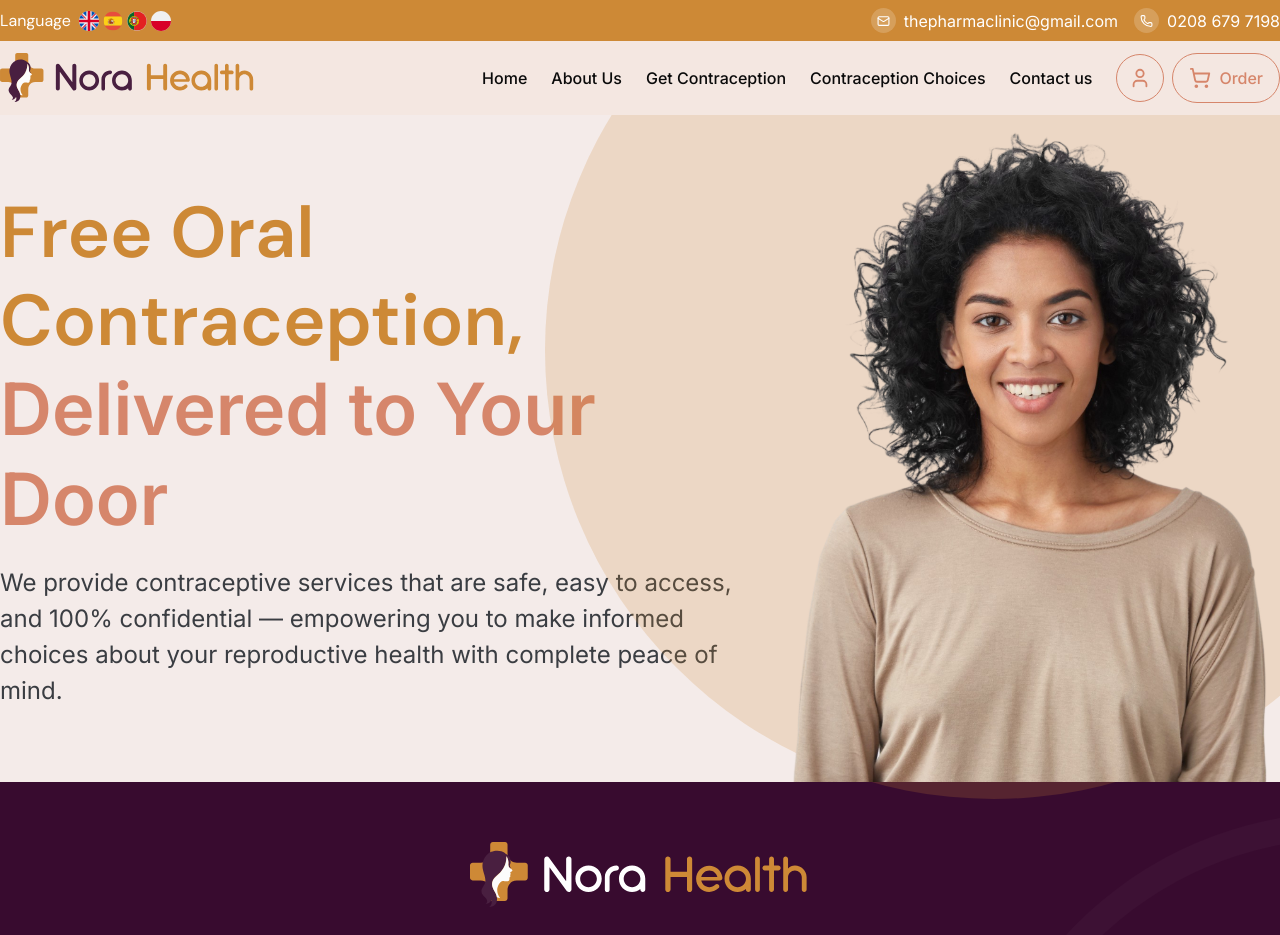
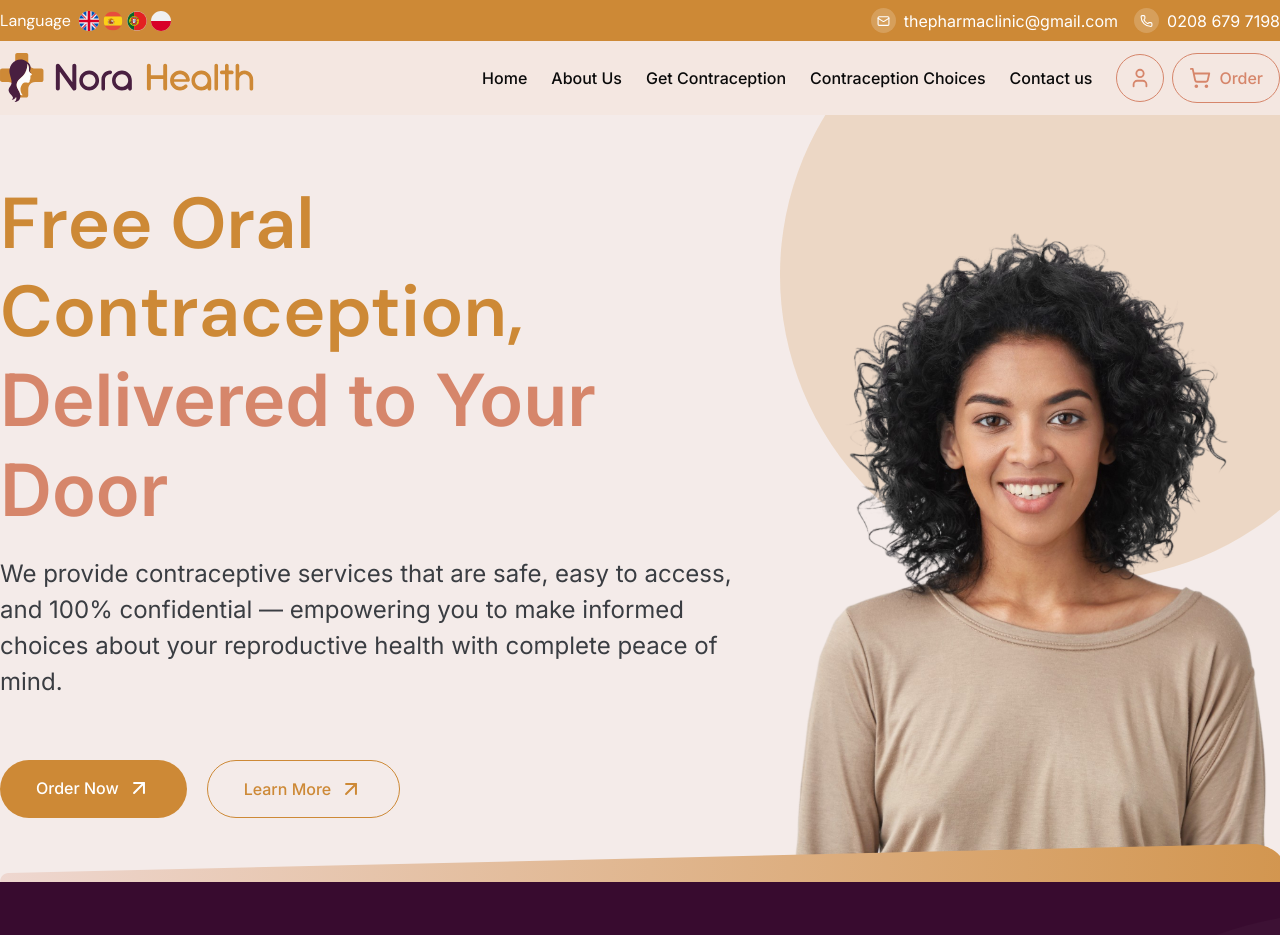
Before and after one commit to Tausif104/norahealth, a Next.js app: page / in a window 1280 px wide. Shown: the top 935 px of the page. Built offline with nearby package versions, Linux system fonts and the light colour scheme.

Commit message:
banner desktop complete

```diff
--- a/app/_components/hero.jsx
+++ b/app/_components/hero.jsx
@@ -1,3 +1,5 @@
+import OutlineBtn from '@/components/global/outline-btn'
+import PrimaryBtn from '@/components/global/primary-btn'
 import Image from 'next/image'
 
 const Hero = () => {
@@ -5,14 +7,21 @@ const Hero = () => {
     <section className='bg-[#F4EBE9] relative'>
       <Image
         src='/images/shape.svg'
-        width={735}
+        width={500}
         height={565}
         alt='shape'
         className='absolute right-0 top-0 z-0'
       />
+      <Image
+        src='/images/hero-bar.svg'
+        width={0}
+        height={0}
+        alt='shape'
+        className='absolute w-full max-h-[60px] bottom-0 right-0 z-20'
+      />
       <div className='container custom-container mx-auto'>
         <div className='grid grid-cols-5 items-center'>
-          <div className='col-span-3'>
+          <div className='col-span-3 '>
             <h1 className='text-theme text-[72px] font-semibold leading-22'>
               Free Oral <br /> Contraception, <br />{' '}
               <span className='text-[#D6866B]'>Delivered to Your Door</span>
@@ -22,9 +31,13 @@ const Hero = () => {
               and 100% confidential — empowering you to make informed choices
               about your reproductive health with complete peace of mind.
             </p>
+            <div className='flex gap-5 mt-15'>
+              <PrimaryBtn label='Order Now' url='/order-now' />
+              <OutlineBtn label='Learn More' url='/learn-more' />
+            </div>
           </div>
 
-          <div className='col-span-2'>
+          <div className='col-span-2 mt-[100px]'>
             <Image
               src='/images/woman.svg'
               width={615}
--- /dev/null
+++ b/components/global/outline-btn.jsx
@@ -0,0 +1,21 @@
+import Link from 'next/link'
+import { ArrowRight } from 'lucide-react'
+
+const OutlineBtn = (props) => {
+  const { label, url } = props
+  return (
+    <Link
+      className='text-theme inline-block border border-[#CD8936] bg-transparent text-[16px] font-medium py-4 px-9 rounded-full hover:bg-[#491F40] hover:border-[#491F40] transition group duration-300'
+      href={url}
+    >
+      <span className='flex items-center'>
+        <span className='group-hover:text-white transition'>{label}</span>
+        <span className='ml-2 -rotate-45 group-hover:rotate-0 transition duration-300'>
+          <ArrowRight className='group-hover:text-white transition' />
+        </span>
+      </span>
+    </Link>
+  )
+}
+
+export default OutlineBtn
--- /dev/null
+++ b/components/global/primary-btn.jsx
@@ -0,0 +1,22 @@
+import Link from 'next/link'
+import { ArrowRight } from 'lucide-react'
+
+const PrimaryBtn = (props) => {
+  const { label, url } = props
+
+  return (
+    <Link
+      className='text-white inline-block bg-color-theme text-[16px] font-medium py-4 px-9 rounded-full hover:bg-[#491F40] transition group duration-300'
+      href={url}
+    >
+      <span className='flex items-center'>
+        <span>{label}</span>
+        <span className='ml-2 -rotate-45 group-hover:rotate-0 transition duration-300'>
+          <ArrowRight />
+        </span>
+      </span>
+    </Link>
+  )
+}
+
+export default PrimaryBtn
```
Also changed, not shown: public/images/hero-bar.svg (added).
